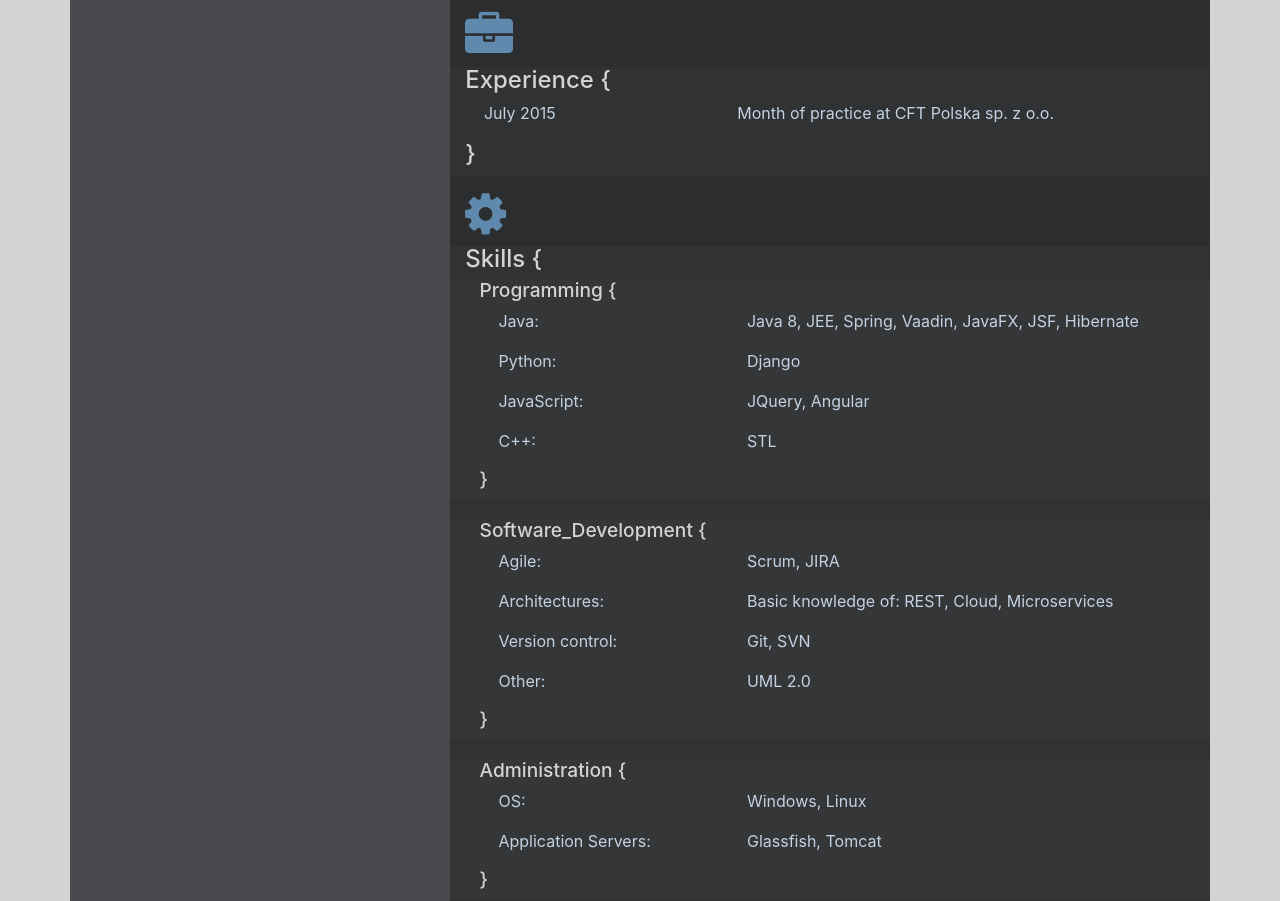
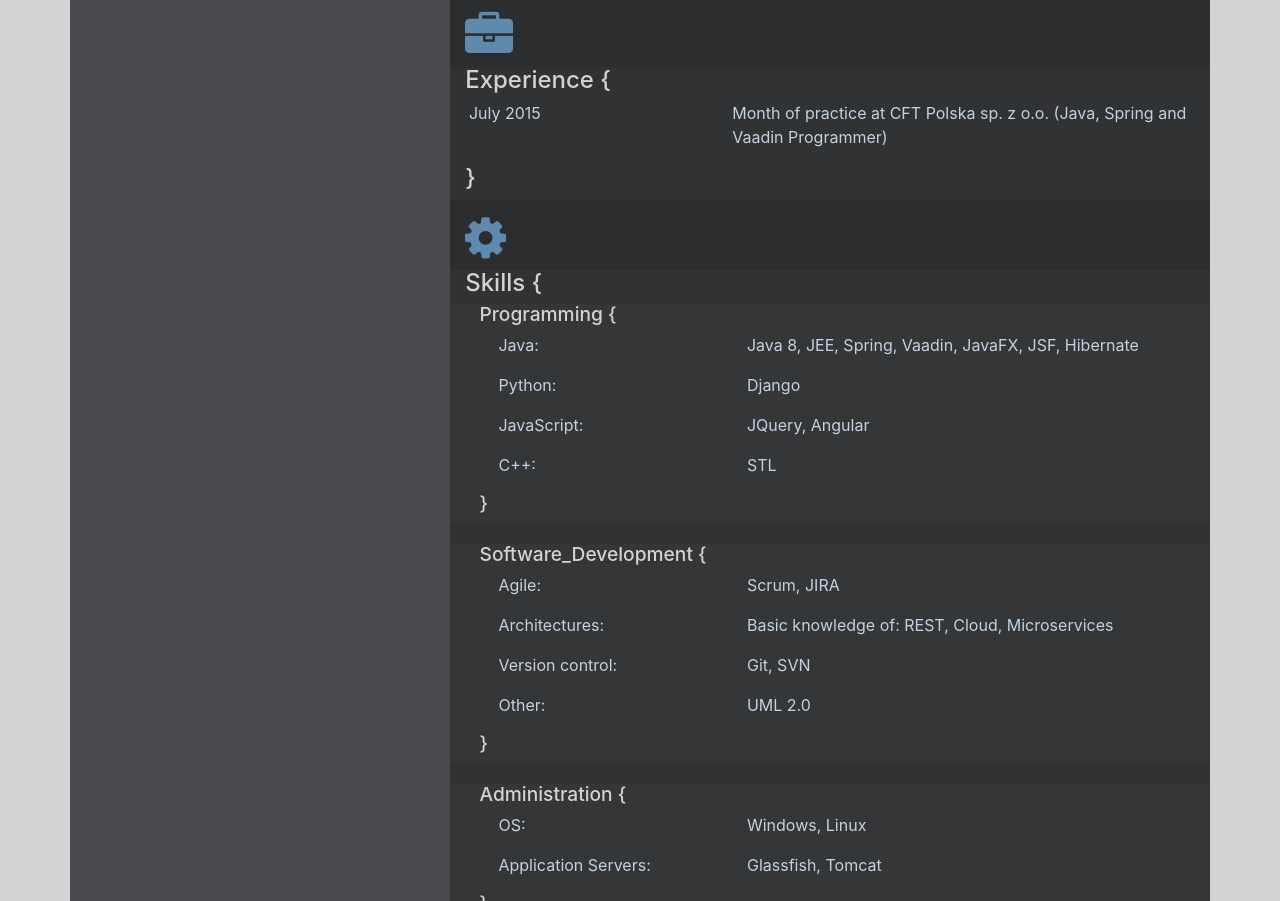
Before and after one commit to mich160/mich160.github.io, a plain HTML site: page index.html in a window 1280 px wide. Shown: the part 926-1827 px from the top of the page. Drawn offline with Linux system fonts and the light colour scheme.

Commit message:
work update

```diff
--- a/index.html
+++ b/index.html
@@ -87,11 +87,14 @@
                 <i class="fa fa-briefcase fa-3x information-icon" aria-hidden="true"></i>
                 <div class="information-row row">
                     <h2>Experience {</h2>
+                    <div class="row">
                     <div class="col-md-4">
                         <p class="attribute">July 2015</p>
                     </div>
                     <div class="col-md-8">
-                        <p class="attribute">Month of practice at CFT Polska sp. z o.o.</p>
+                        <p class="attribute">Month of practice at CFT Polska sp. z o.o.
+                            (Java, Spring and Vaadin Programmer)</p>
+                    </div>
                     </div>
                     <h2>}</h2>
                 </div>
```
